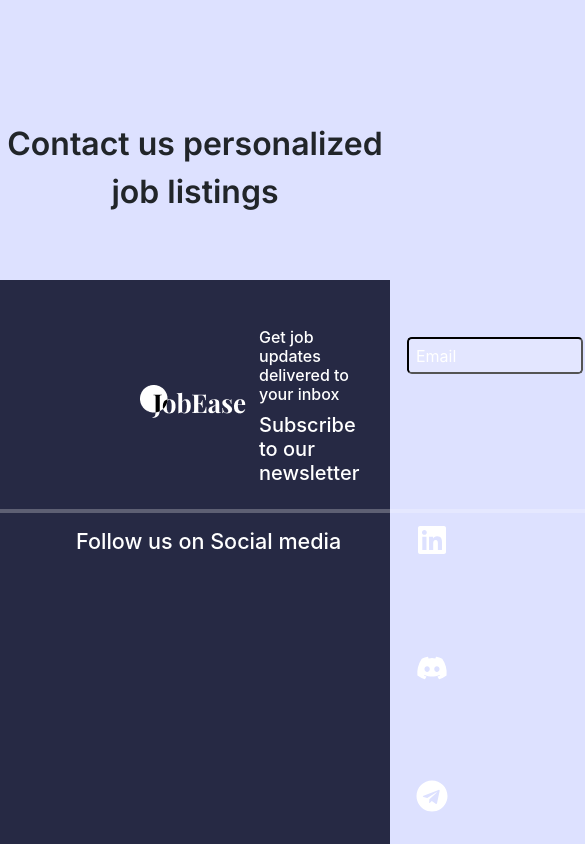
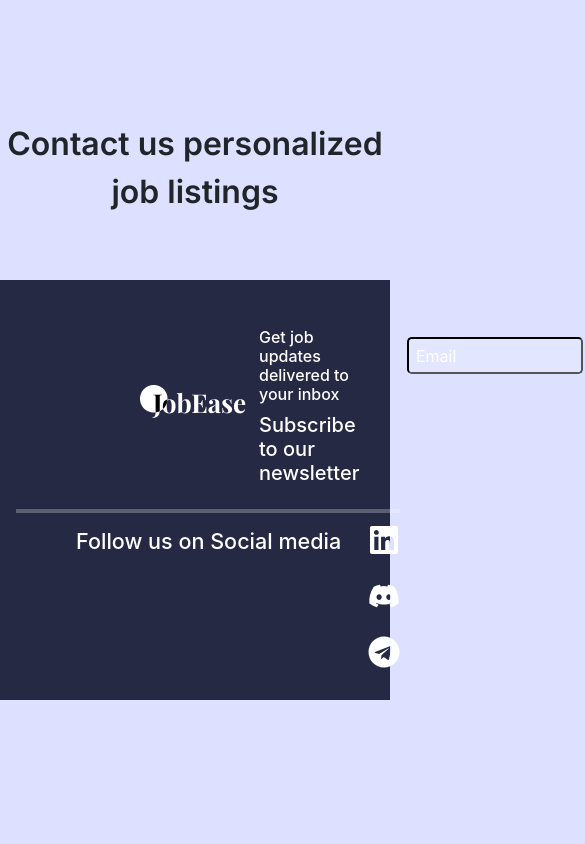
Before and after one commit to krishmurarka/Job-Portal, a React (Create React App) app in the folder user-frontend/: page / in a window 390 px wide. Shown: the part 7579-8423 px from the top of the page, 585 px wide, since content can reach past the window. After the commit the page ends 8279 px from the top, so only its background shows below. Built offline with nearby package versions, Linux system fonts and the light colour scheme; no server answers.

Commit message:
updated_footer_styling

```diff
--- a/user-frontend/src/Components/Footer.css
+++ b/user-frontend/src/Components/Footer.css
@@ -22,8 +22,6 @@
 .email-content {
     margin-top: 0.6rem;
     margin-left: 3rem;
-
-
 }
 input{
     background-color: rgba(255, 255, 255, 0.17) !important;
@@ -42,7 +40,7 @@ input{
     border-style: inset;
     border-top: 4px solid white;
     width: 40rem;
-    ;
+
   }
 
  .media-content-container {
@@ -56,5 +54,67 @@ input{
 }
 
 .media-icon-linkedin{
-    align-items: center;
+    padding: 0 1rem;
 }
+.media-icon-telegram{
+    padding : 0 1rem;
+
+}
+.media-icon-discord{
+    padding : 0 1rem;
+}
+
+@media screen and (
+    max-width: 1127px
+){
+    hr{
+        width: 33rem;
+        margin-left:4rem;
+    }
+}
+@media screen and (
+    max-width: 930px
+){
+    hr{
+        width: 32rem;
+        margin-left:4rem;
+    }
+    .media-icons{
+        margin-left : 22rem;
+    }
+
+}
+
+@media screen and (
+    max-width: 900px
+){
+    hr{
+        width: 27rem;
+        margin-left:4rem;
+    }
+
+}
+
+@media screen and (
+    max-width: 770px
+){
+    hr{
+        width: 24rem;
+        margin-left:1rem;
+    }
+    /* .footer{
+        margin-left:2rem;
+    }
+    .media-content-container{
+        margin-left: 1rem;
+    } */
+    /* .media-icons{ */
+        /* margin-left : 21rem;
+        display: inline-block;
+    } */
+    .media-icons-check{
+        display: none;
+    }
+
+
+}
```
